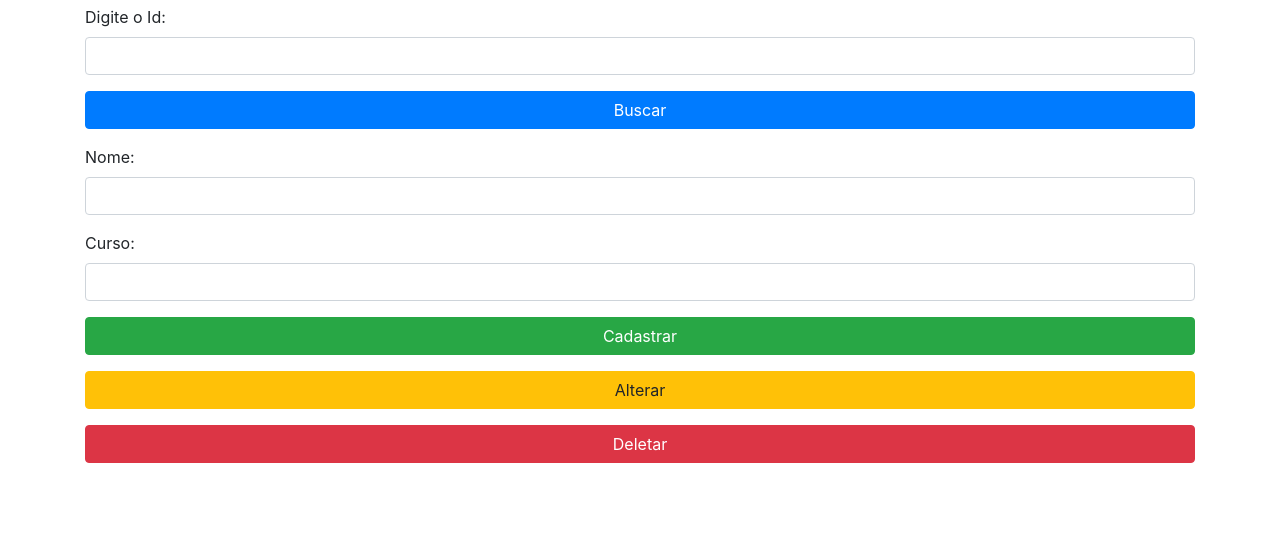
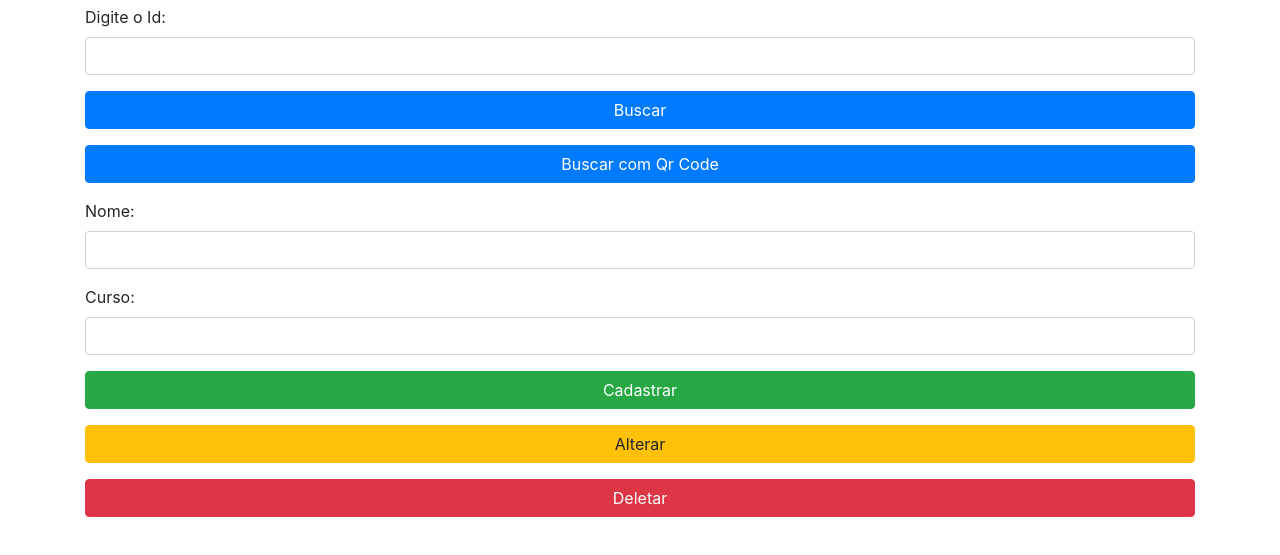
Before and after one commit to BiancaVieira1/ExemploAPI-FETCH, a website: page www/index.html in a window 1280 px wide. Shown: the part 41-596 px from the top of the page. Drawn offline with nearby package versions, Linux system fonts and the light colour scheme.

Commit message:
atualizando project

```diff
--- a/www/index.html
+++ b/www/index.html
@@ -34,6 +34,13 @@
          <button class="btn btn-primary btn-block" id="buscar"> Buscar </button>
        </div>
      </div>
+    </div>
+    <div class="row">
+      <div class="col-sm">
+        <div class="form-group">
+            <button class=" btn btn-primary btn-block" id="codigo"> Buscar com Qr Code  </button>
+        </div>
+      </div>
     </div>
      <div class="form-group">
      <div class="row">
```
Also changed, not shown: package.json (+8 -2 lines), www/lib/script.js (+7 -5 lines), 1 other file.
